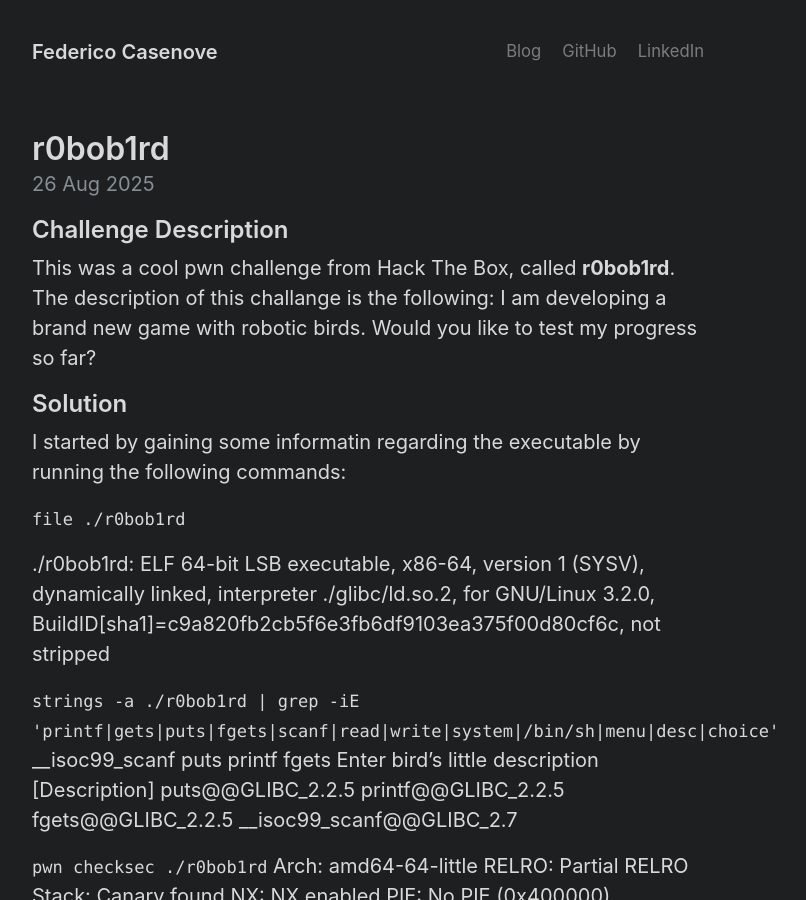
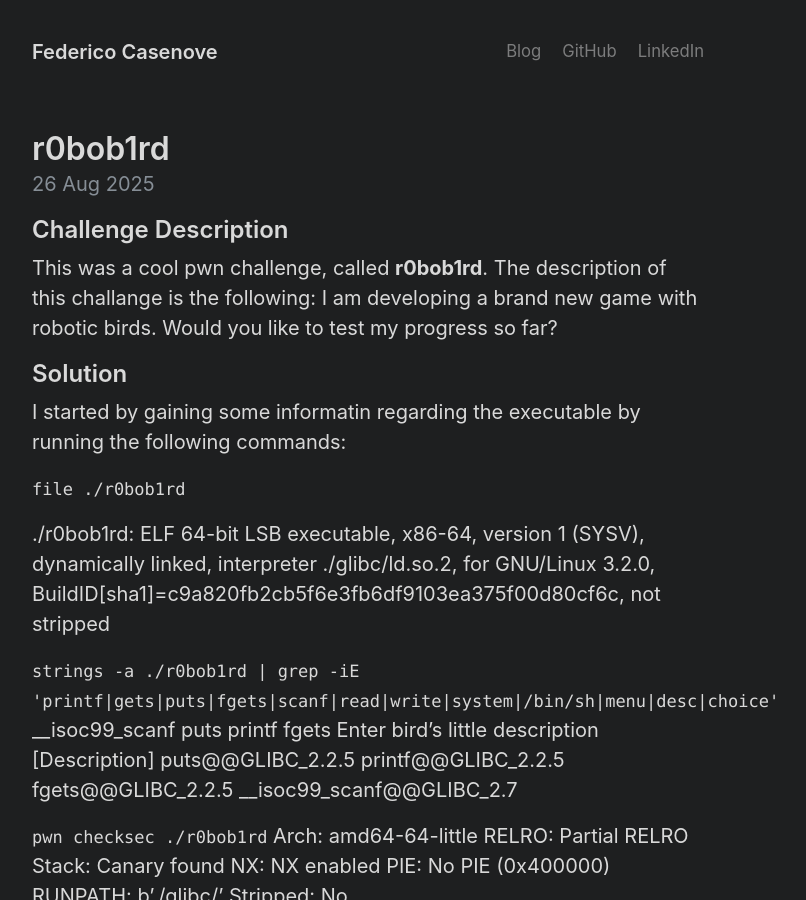
Before and after one commit to xirver/xirver.github.io, a Jekyll site: the page built from _posts/2025-08-26-r0bob1rd.md, in a window 1280 px wide and 900 px high. Shown: the whole window, without its empty margins (272-1078 px from the left). Built offline with Jekyll 4.4.1, drawn with Linux system fonts in a browser that asks for light colours.

Commit message:
Update 2025-08-26-r0bob1rd.md

```diff
--- a/_posts/2025-08-26-r0bob1rd.md
+++ b/_posts/2025-08-26-r0bob1rd.md
@@ -5,7 +5,7 @@ date: 2025-08-26
 ---
 
 ## Challenge Description
-This was a cool pwn challenge from Hack The Box, called **r0bob1rd**. The description of this challange is the following: I am developing a brand new game with robotic birds. Would you like to test my progress so far?
+This was a cool pwn challenge, called **r0bob1rd**. The description of this challange is the following: I am developing a brand new game with robotic birds. Would you like to test my progress so far?
 
 ## Solution
 I started by gaining some informatin regarding the executable by running the following commands:
```
